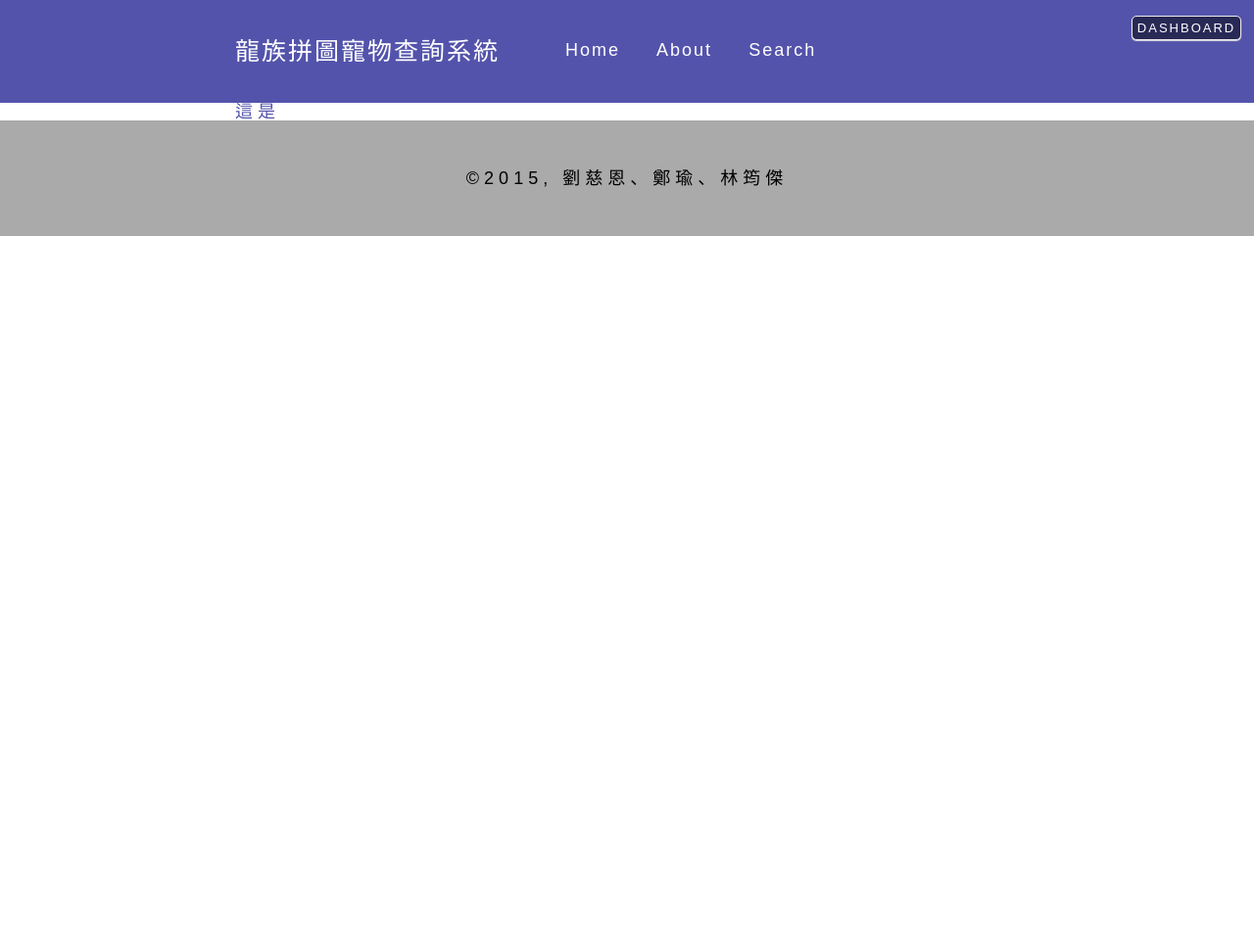
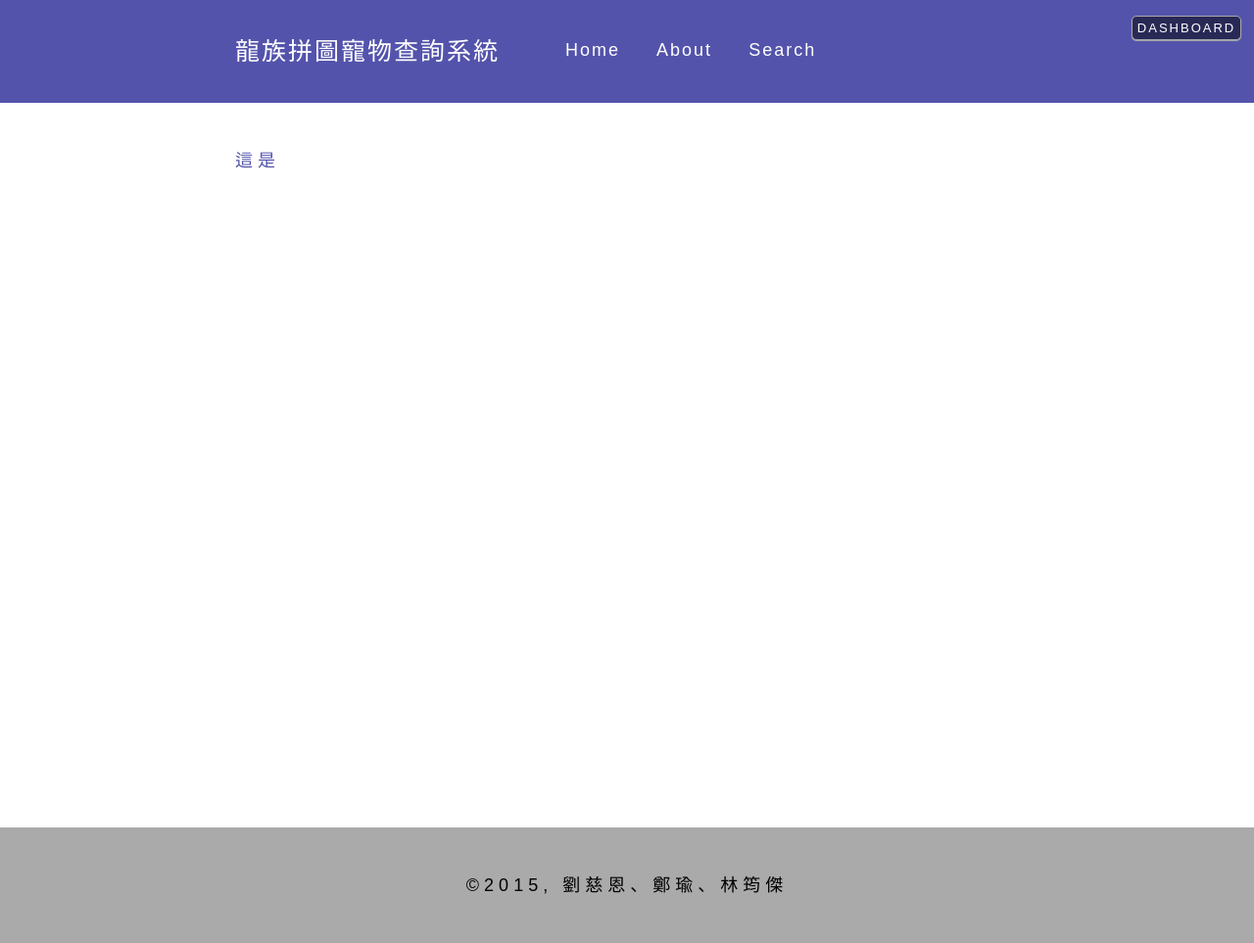
Before and after one commit to hane1818/PAD_Pet_Searching_System, a PHP site: page / in a window 1280 px wide. Shown: the whole page at 98% size. Before the commit the page ends 241 px from the top, so only its background shows below. Run offline with PHP 8.4, Linux system fonts and the light colour scheme.

Commit message:
Modify style rules for main area

```diff
--- a/assets/stylesheets/main.css
+++ b/assets/stylesheets/main.css
@@ -57,9 +57,18 @@ a {
     right: 1%;
     padding: 5px;
     background: hsl(240, 35%, 25%);
-    border: 1px solid #eee;
+    border: 1px solid #aaa;
     border-radius: 5px;
-    box-shadow: 0 1px 1px #ddd;
+    box-shadow: 0 1px 1px #aaa;
     font-size: 13px;
     text-transform: uppercase;
 }
+
+#main {
+    margin: 50px 0;
+    min-height: 80vh;
+}
+
+#login {
+    text-align: center;
+}
```
